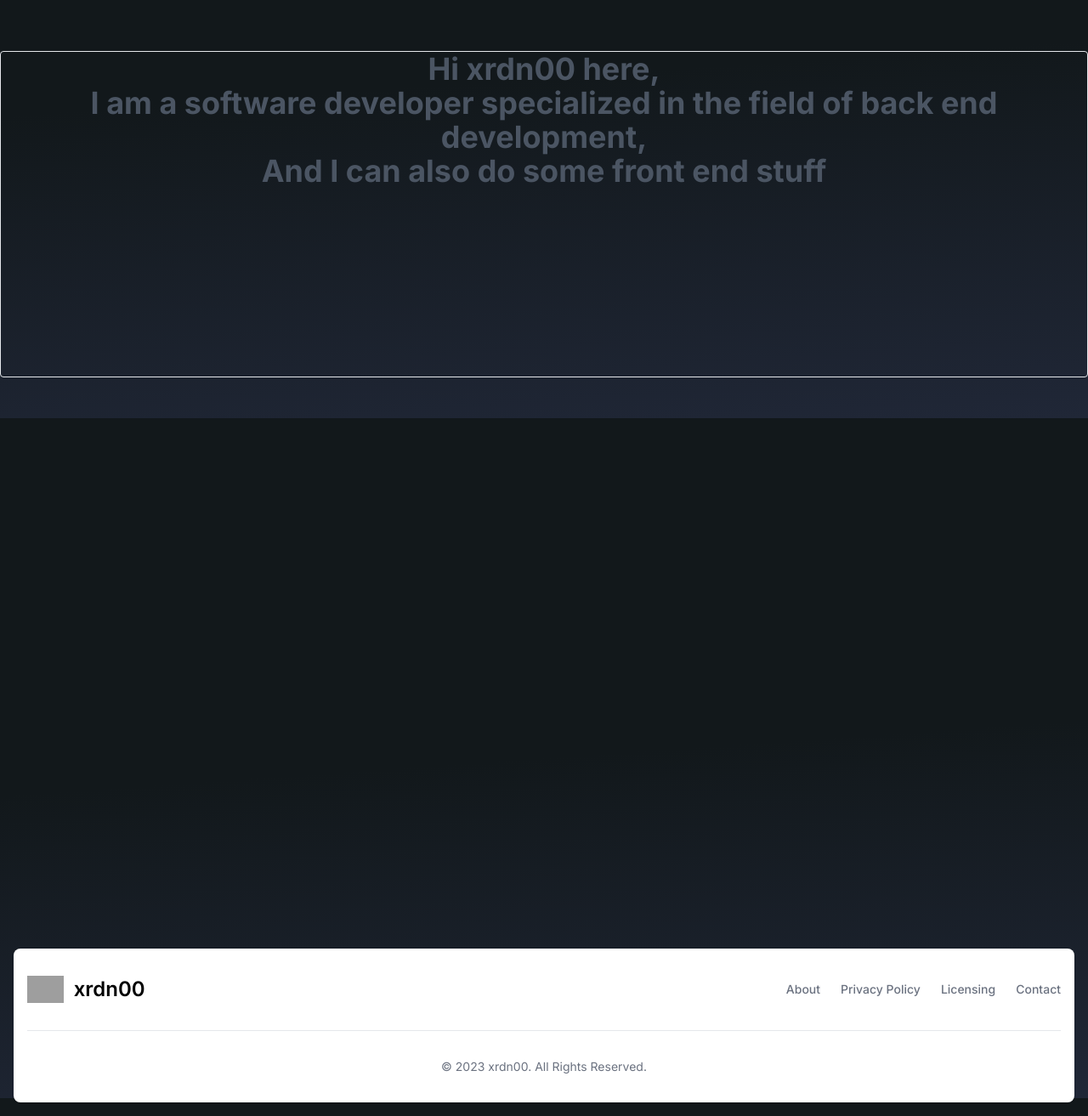
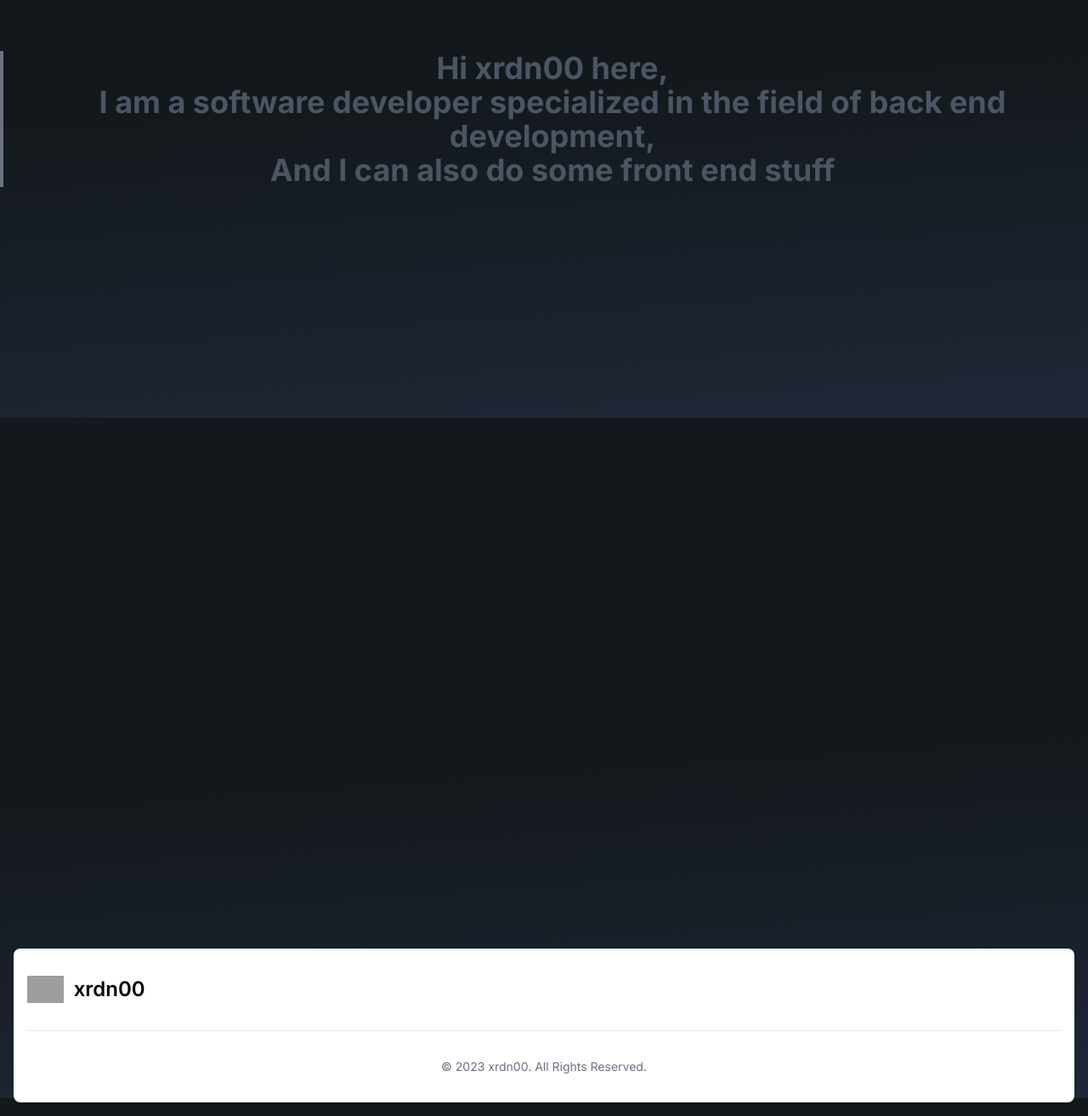
Before and after one commit to xrdn00/xrdn00.github.io, a Next.js app: page / in a window 1280 px wide. Shown: the part 308-1621 px from the top of the page at 85% size. Built offline with nearby package versions, Linux system fonts and the light colour scheme; grey boxes are pictures that could not be loaded.

Commit message:
design update

```diff
--- a/src/app/components/Footer.jsx
+++ b/src/app/components/Footer.jsx
@@ -1,32 +1,33 @@
 export default function Footer() {
   return (
-    <footer class="bg-white rounded-lg shadow dark:bg-gray-900 m-4">
-      <div class="w-full max-w-screen-xl mx-auto p-4 md:py-8">
-        <div class="sm:flex sm:items-center sm:justify-between">
-          <a href="#" class="flex items-center mb-4 sm:mb-0 space-x-3 rtl:space-x-reverse">
-            <img src="https://avatars.githubusercontent.com/u/115487241?v=4" class="h-8" alt="xrdn avatar" />
-            <span class="self-center text-2xl font-semibold whitespace-nowrap dark:text-white">xrdn00</span>
+    <footer className="bg-white rounded-lg shadow dark:bg-gray-900 m-4">
+      <div className="w-full max-w-screen-xl mx-auto p-4 md:py-8">
+        <div className="sm:flex sm:items-center sm:justify-between">
+          <a href="#" className="flex items-center mb-4 sm:mb-0 space-x-3 rtl:space-x-reverse">
+            <img src="https://avatars.githubusercontent.com/u/115487241?v=4" className="h-8" alt="xrdn avatar" />
+            <span className="self-center text-2xl font-semibold whitespace-nowrap dark:text-white">xrdn00</span>
           </a>
-          <ul class="flex flex-wrap items-center mb-6 text-sm font-medium text-gray-500 sm:mb-0 dark:text-gray-400">
-            <li>
-              <a href="#" class="hover:underline me-4 md:me-6">About</a>
+          <ul className="flex flex-wrap items-center mb-6 text-sm font-medium text-gray-500 sm:mb-0 dark:text-gray-400">
+            <li className="mr-4">
+              <a href="#">
+                <svg xmlns="http://www.w3.org/2000/svg" width="24" height="24" viewBox="0 0 24 24" style={{ fill: "white", transform: "", msFilter: "" }}>
+                  <path d="M20 3H4a1 1 0 0 0-1 1v16a1 1 0 0 0 1 1h16a1 1 0 0 0 1-1V4a1 1 0 0 0-1-1zM8.339 18.337H5.667v-8.59h2.672v8.59zM7.003 8.574a1.548 1.548 0 1 1 0-3.096 1.548 1.548 0 0 1 0 3.096zm11.335 9.763h-2.669V14.16c0-.996-.018-2.277-1.388-2.277-1.39 0-1.601 1.086-1.601 2.207v4.248h-2.667v-8.59h2.56v1.174h.037c.355-.675 1.227-1.387 2.524-1.387 2.704 0 3.203 1.778 3.203 4.092v4.71z"></path>
+                </svg>
+              </a>
             </li>
             <li>
-              <a href="#" class="hover:underline me-4 md:me-6">Privacy Policy</a>
-            </li>
-            <li>
-              <a href="#" class="hover:underline me-4 md:me-6">Licensing</a>
-            </li>
-            <li>
-              <a href="#" class="hover:underline">Contact</a>
+              <a href="">
+                <svg xmlns="http://www.w3.org/2000/svg" width="24" height="24" viewBox="0 0 24 24" style={{ fill: "white" }}>
+                  <path fillRule="evenodd" clipRule="evenodd" d="M12.026 2c-5.509 0-9.974 4.465-9.974 9.974 0 4.406 2.857 8.145 6.821 9.465.499.09.679-.217.679-.481 0-.237-.008-.865-.011-1.696-2.775.602-3.361-1.338-3.361-1.338-.452-1.152-1.107-1.459-1.107-1.459-.905-.619.069-.605.069-.605 1.002.07 1.527 1.028 1.527 1.028.89 1.524 2.336 1.084 2.902.829.091-.645.351-1.085.635-1.334-2.214-.251-4.542-1.107-4.542-4.93 0-1.087.389-1.979 1.024-2.675-.101-.253-.446-1.268.099-2.64 0 0 .837-.269 2.742 1.021a9.582 9.582 0 0 1 2.496-.336 9.554 9.554 0 0 1 2.496.336c1.906-1.291 2.742-1.021 2.742-1.021.545 1.372.203 2.387.099 2.64.64.696 1.024 1.587 1.024 2.675 0 3.833-2.33 4.675-4.552 4.922.355.308.675.916.675 1.846 0 1.334-.012 2.41-.012 2.737 0 .267.178.577.687.479C19.146 20.115 22 16.379 22 11.974 22 6.465 17.535 2 12.026 2z">
+                  </path>
+                </svg>
+              </a>
             </li>
           </ul>
         </div>
-        <hr class="my-6 border-gray-200 sm:mx-auto dark:border-gray-700 lg:my-8" />
-        <span class="block text-sm text-gray-500 sm:text-center dark:text-gray-400">© 2023 <a href="https://github.com/xrdn00" class="hover:underline">xrdn00</a>. All Rights Reserved.</span>
+        <hr className="my-6 border-gray-200 sm:mx-auto dark:border-gray-700 lg:my-8" />
+        <span className="block text-sm text-gray-500 sm:text-center dark:text-gray-400">© 2023 <a href="https://github.com/xrdn00" className="hover:underline">xrdn00</a>. All Rights Reserved.</span>
       </div>
     </footer>
-
-
   )
 }
--- a/src/app/components/Navbar.jsx
+++ b/src/app/components/Navbar.jsx
@@ -1,22 +1,19 @@
 import Script from "next/script";
-
 
 export default function Navbar() {
   return (
-    <nav class="flex justify-between container p-6 md:p-8">
-      <a class="flex justify-center items-center text-center w-12 h-12 text-xl font-bold" href="">
+    <nav className="flex justify-between container p-6 md:p-8">
+      <a className="flex justify-center items-center text-center w-12 h-12 text-xl font-bold" href="">
         xrdn00
       </a>
-      <ul class="flex justify-center items-center">
-        <li class="mx-2 md:mx-4 hover:scale-105 transition-transform">
-          <a href="/" class="font-sans text-xl font-bold leading-none text-white gradient-slide">Home</a>
+      <ul className="flex justify-center items-center">
+        <li className="mx-2 md:mx-4 hover:scale-105 transition-transform">
+          <a href="/" className="font-sans text-xl font-bold leading-none text-white gradient-slide">Home</a>
         </li>
-        <li class="mx-2 md:mx-4  hover:scale-105 transition-transform">
-
-          <a href="/projects" class="font-sans text-xl font-bold leading-none text-white gradient-slide">Projects</a>
+        <li className="mx-2 md:mx-4 hover:scale-105 transition-transform">
+          <a href="/projects" className="font-sans text-xl font-bold leading-none text-white gradient-slide">Projects</a>
         </li>
       </ul>
     </nav>
-
   )
 }
--- a/src/app/page.tsx
+++ b/src/app/page.tsx
@@ -1,10 +1,13 @@
 export default function Home() {
   return (
     <div className="my-64 min-h-screen flex flex-col justify-between">
-      <main className="h-96 border-solid border rounded">
-        <p className="text-4xl font-bold text-gray-600">Hi xrdn00 here,</p>
-        <h1 className="text-4xl font-bold text-gray-600">I am a software developer specialized in the field of back end development,</h1>
-        <h1 className="text-4xl font-bold text-gray-600">And I can also do some front end stuff</h1>
+      <main>
+        <blockquote className="text-4xl font-bold text-gray-600 border-l-4 border-gray-500 pl-4">
+          <p>Hi xrdn00 here,</p>
+          <p>I am a software developer specialized in the field of back end development,</p>
+          <p>And I can also do some front end stuff</p>
+          <p></p>
+        </blockquote>
       </main>
     </div>
   );
--- a/tsconfig.json
+++ b/tsconfig.json
@@ -21,6 +21,6 @@
       "@/*": ["./src/*"]
     }
   },
-  "include": ["next-env.d.ts", "**/*.ts", "**/*.tsx", ".next/types/**/*.ts", "src/app/components/Footer.jsx"],
+  "include": ["next-env.d.ts", "**/*.ts", "**/*.tsx", ".next/types/**/*.ts", "src/app/components/Footer.jsx", "src/app/components/Navbar.jsx"],
   "exclude": ["node_modules"]
 }
```
Also changed, not shown: 1 other file (tests, documents, lock files or other folders).
